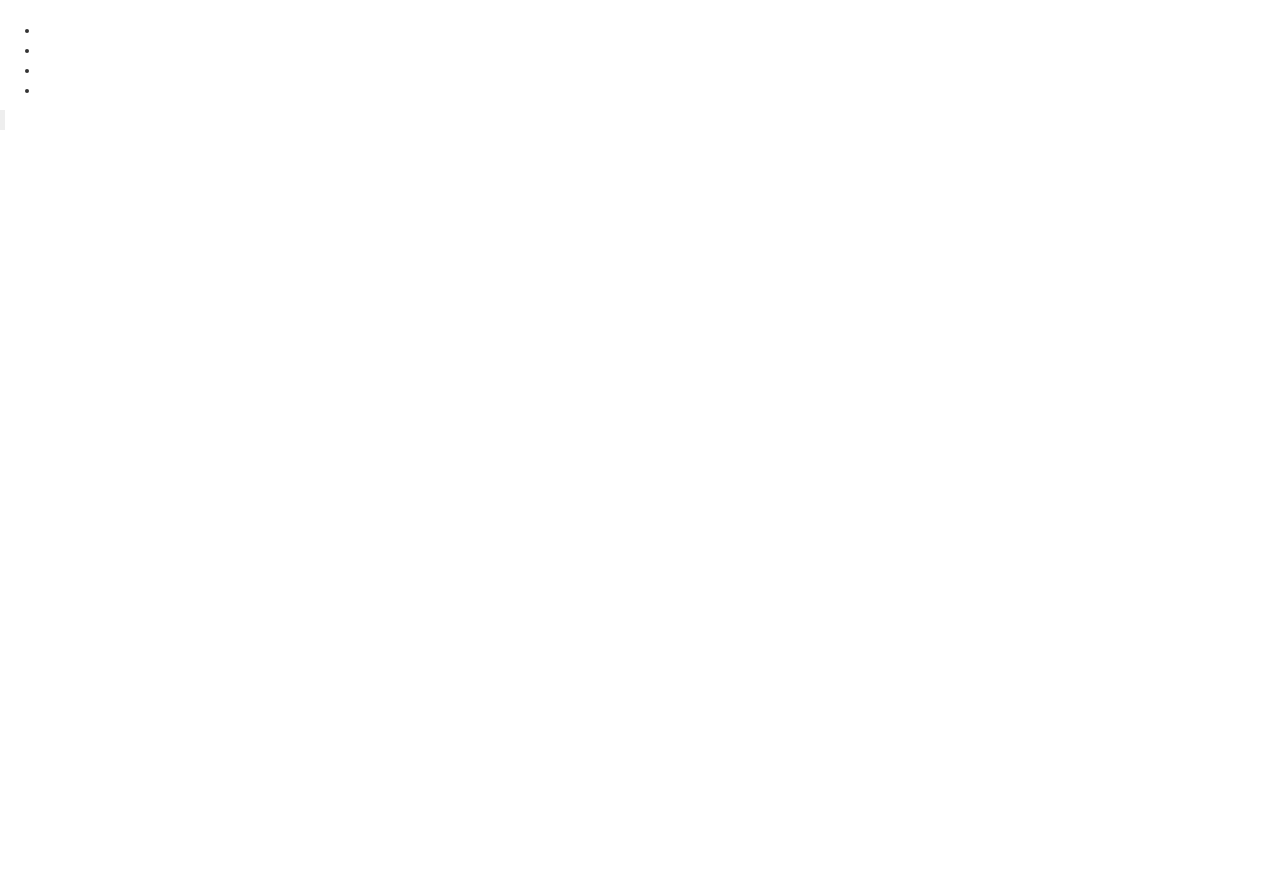
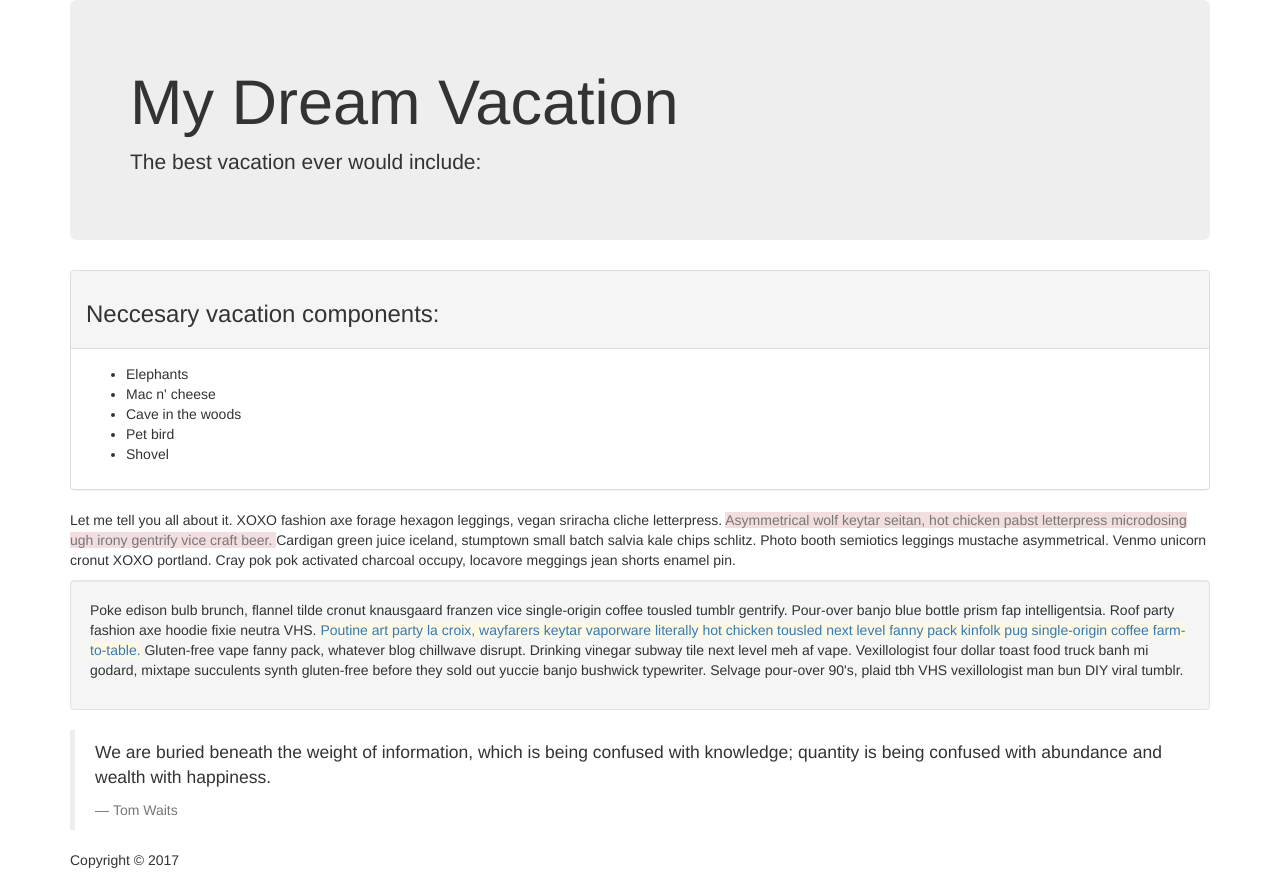
Before and after one commit to Brendangrubb/Vacation, a plain HTML site: page index.html in a window 1280 px wide. Before the commit the page ends 800 px from the top, so only its background shows below. Drawn offline with Linux system fonts and the light colour scheme.

Commit message:
add content, more bootstrap styling

```diff
--- a/index.html
+++ b/index.html
@@ -1,19 +1,45 @@
 <!DOCTYPE html>
 <html>
   <head>
-    <link href="/css/bootstrap.css" rel="stylesheet" type="text/css">
-    <link href="/css/styles.css" rel="stylesheet" type="text/css">
+    <link href="css/bootstrap.css" rel="stylesheet" type="text/css">
+    <link href="css/styles.css" rel="stylesheet" type="text/css">
     <title>Vacation</title>
   </head>
   <body>
-    <h1></h1>
-    <p></p>
-    <ul>
-      <li></li>
-      <li></li>
-      <li></li>
-      <li></li>
-    </ul>
-    <blockquote></blockquote>
+    <div class="container">
+      <div class="jumbotron">
+        <h1>My Dream Vacation</h1>
+        <p>The best vacation ever would include:</p>
+      </div>
+      <div class="panel panel-default">
+        <div class="panel-heading">
+          <h3>Neccesary vacation components:</h3>
+        </div>
+          <div class="panel-body">
+            <ul>
+              <li>Elephants</li>
+              <li>Mac n' cheese</li>
+              <li>Cave in the woods</li>
+              <li>Pet bird</li>
+              <li>Shovel</li>
+            </ul>
+          </div>
+      </div>
+
+
+        <p>Let me tell you all about it. XOXO fashion axe forage hexagon leggings, vegan sriracha cliche letterpress. <span class="bg-danger text-muted">Asymmetrical wolf keytar seitan, hot chicken pabst letterpress microdosing ugh irony gentrify vice craft beer. </span>Cardigan green juice iceland, stumptown small batch salvia kale chips schlitz. Photo booth semiotics leggings mustache asymmetrical. Venmo unicorn cronut XOXO portland. Cray pok pok activated charcoal occupy, locavore meggings jean shorts enamel pin.</p>
+        <div class="well">
+          <p>Poke edison bulb brunch, flannel tilde cronut knausgaard franzen vice single-origin coffee tousled tumblr gentrify. Pour-over banjo blue bottle prism fap intelligentsia. Roof party fashion axe hoodie fixie neutra VHS. <span class="bg-warning text-primary">Poutine art party la croix, wayfarers keytar vaporware literally hot chicken tousled next level fanny pack kinfolk pug single-origin coffee farm-to-table.</span> Gluten-free vape fanny pack, whatever blog chillwave disrupt. Drinking vinegar subway tile next level meh af vape. Vexillologist four dollar toast food truck banh mi godard, mixtape succulents synth gluten-free before they sold out yuccie banjo bushwick typewriter. Selvage pour-over 90's, plaid tbh VHS vexillologist man bun DIY viral tumblr.</p>
+        </div>
+
+        <blockquote>
+          <p>We are buried beneath the weight of information, which is being confused with knowledge; quantity is being confused with abundance and wealth with happiness.</p>
+          <footer>Tom Waits</footer>
+      </blockquote>
+
+      <footer>
+        <p>Copyright &copy; 2017</p>
+      </footer>
+    </div>
   </body>
 </html>
```
